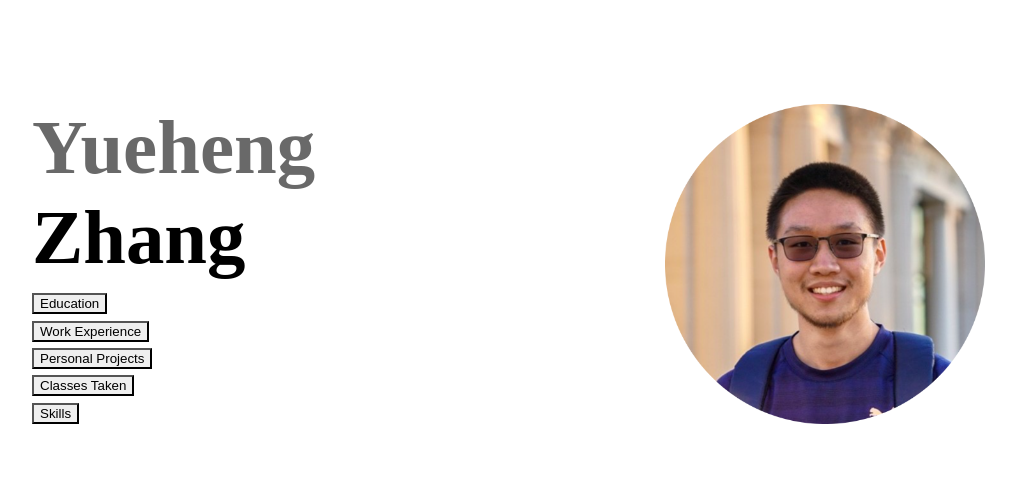
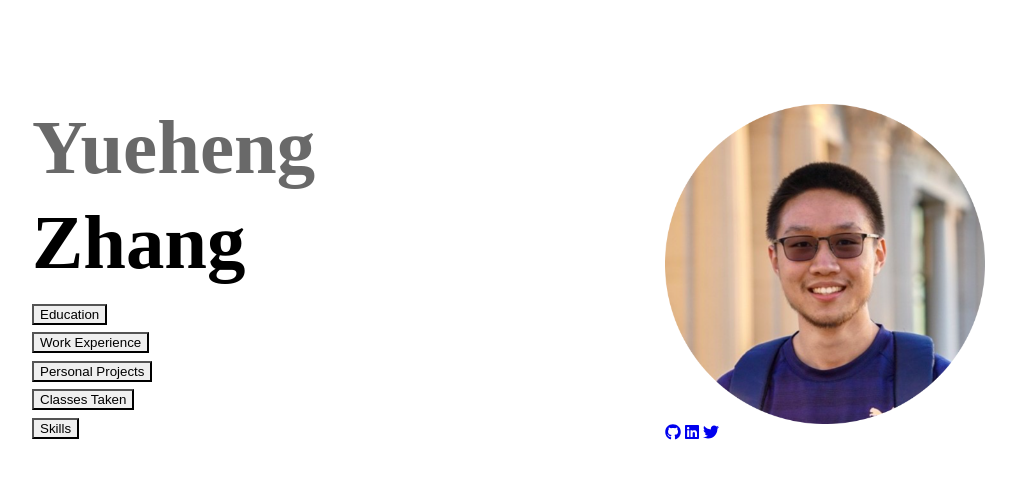
Before and after one commit to nociza/nociza.github.io, a Gatsby site: page /me in a window 1280 px wide. Shown: the whole page, without its empty margins (72-1088 px from the left). Built offline with nearby package versions, Linux system fonts and the light colour scheme; Gatsby itself is replaced by a stand-in of ours.

Commit message:
links n stuff

```diff
--- a/package.json
+++ b/package.json
@@ -32,7 +32,8 @@
     "gatsby-transformer-sharp": "^4.3.1",
     "react": "^18.2.0",
     "react-device-detect": "^2.2.2",
-    "react-dom": "^18.2.0"
+    "react-dom": "^18.2.0",
+    "react-icons": "^4.10.1"
   },
   "devDependencies": {
     "@types/node": "^18.11.10",
--- a/src/pages/me.tsx
+++ b/src/pages/me.tsx
@@ -9,6 +9,8 @@ import {
   VStack,
   UnorderedList,
   ListItem,
+  HStack,
+  IconButton,
 } from "@chakra-ui/react";
 import { StaticImage } from "gatsby-plugin-image";
 import {
@@ -17,6 +19,7 @@ import {
   bodyRefStyles,
 } from "../styles/global";
 import { Link } from "gatsby";
+import { FaGithub, FaLinkedin, FaTwitter } from "react-icons/fa";
 
 const Me = () => {
   const [Hovered, setHovered] = useState("");
@@ -239,6 +242,27 @@ const Me = () => {
               progressive: true,
             }}
           />
+          <HStack spacing={3}>
+            <IconButton
+              as={Link}
+              href="https://github.com/nociza"
+              aria-label="GitHub"
+              icon={<FaGithub />}
+            />
+            <IconButton
+              as={Link}
+              href="https://www.linkedin.com/in/azicon/"
+              aria-label="LinkedIn"
+              icon={<FaLinkedin />}
+            />
+            <IconButton
+              as={Link}
+              href="https://twitter.com/nociza68"
+              aria-label="Twitter"
+              icon={<FaTwitter />}
+            />
+            {/* Add more social media icons as needed */}
+          </HStack>
         </Box>
       </Grid>
     </main>
```
Also changed, not shown: src/images/icon.png, 1 other file.
